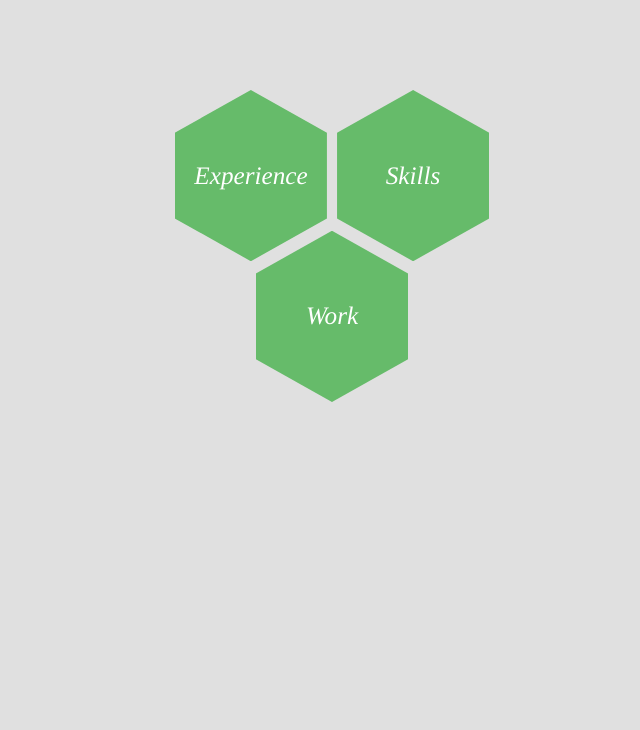
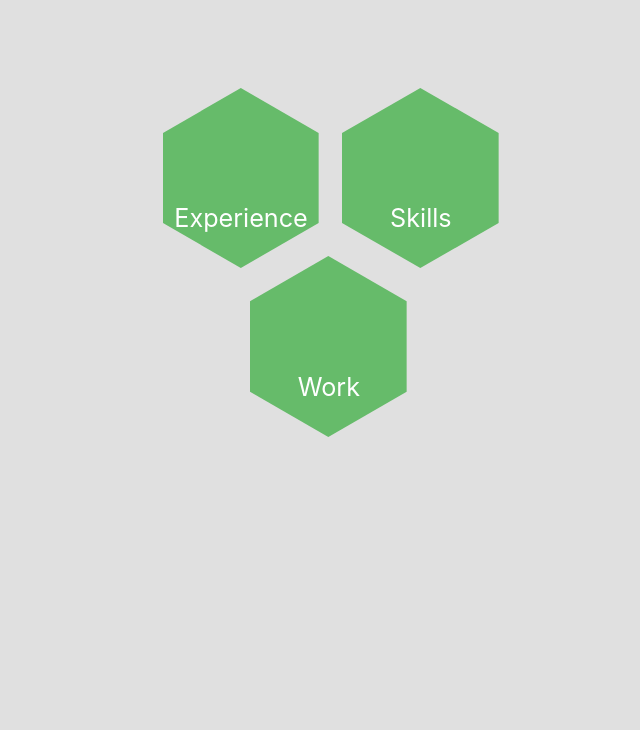
Before and after one commit to NicolasThebaud/NicolasThebaud.github.io, a plain HTML site: page index.html in a window 1280 px wide. Shown: the part 70-800 px from the top of the page, without its empty margins (308-948 px from the left). Drawn offline with nearby package versions, Linux system fonts and the light colour scheme.

Commit message:
Major update

```diff
--- a/index.html
+++ b/index.html
@@ -6,7 +6,6 @@
   <link href="https://cdnjs.cloudflare.com/ajax/libs/materialize/0.97.7/css/materialize.min.css" rel="stylesheet">
   <link rel='stylesheet' href="resources/css/style.css" />
   <link rel='stylesheet' href="resources/css/timeline.css" />
-  <link rel='stylesheet' href="resources/css/hex-grid.css" />
 
   <script type="text/javascript" src="https://code.jquery.com/jquery-2.1.1.min.js"></script>
   <script src="https://cdnjs.cloudflare.com/ajax/libs/materialize/0.97.7/js/materialize.min.js"></script>
@@ -15,51 +14,20 @@
 </head>
 
 <body class="grey lighten-2">
-	<nav class="grey lighten-2 no-shadow">
-		<div class="nav-wrapper">
-			<ul id="nav-mobile" class="nav-left">
-				<li><span href="" class="nav-item trigger-section0 grey-text text-darken-3">Experience</span></li>
-				<li><span href="" class="nav-item trigger-section1 grey-text text-darken-3">Skills</span></li>
-			</ul>
-			<ul id="nav-mobile" class="nav-right">
-				<li><span href="" class="nav-item trigger-section2 grey-text text-darken-3">Work</span></li>
-				<li><span href="" class="nav-item trigger-section3 grey-text text-darken-3">Contact</span></li>
-			</ul>
-		</div>
-	</nav>
-
 	<main class="grey lighten-2">
 		<div class="container">
-			<div class="hex-grid section-visible">
-				<div class="hex-col green lighten-1">
-					<div class="hex-content">
-						<div class="hex-hover">
-							<p class="flow-text">Experience</p>
-						</div>
-					</div>
+				<div class="hex-col">
+					<p class="flow-text white-text">Experience</p>
+					<img src="resources/img/hexagon.svg" />
 				</div>
-
-				<div class="hex-col green lighten-1">
-					<div class="hex-content">
-						<div class="hex-hover">
-							<p class="flow-text">Skills</p>
-						</div>
-					</div>
+				<div class="hex-col">
+					<p class="flow-text white-text">Skills</p>
+					<img src="resources/img/hexagon.svg" />
 				</div>
-
-				<div class="hex-col hidden">
-					<div class="hex-content">
-					</div>
+				<div class="hex-col">
+					<p class="flow-text white-text">Work</p>
+					<img src="resources/img/hexagon.svg" />
 				</div>
-
-				<div class="hex-col green lighten-1">
-					<div class="hex-content">
-						<div class="hex-hover">
-							<p class="flow-text">Work</p>
-						</div>
-					</div>
-				</div>
-			</div>
 		</div>
 	</main>
 
@@ -67,9 +35,9 @@
       (function() {
         'use strict'
 
-        $(document).on('click', '.hex-content', function() {
-        	var links = ['experience.html', 'skills.html', 'contact.html', 'work.html']
-        	window.location = links[$('.hex-content').index(this)]
+        $(document).on('click', '.hex-col', function() {
+        	var links = ['experience.html', 'skills.html', 'work.html']
+        	window.location = links[$('.hex-col').index(this)]
         })
 
         $(document).on('click', '.nav-item', function() {
@@ -78,15 +46,5 @@
         })
       })()
     </script>
-
-    <!-- <div>
-    	<div style="position: absolute; left: 25%; top: 0; width: 1px; height: 100vh; background: crimson"></div>
-    	<div style="position: absolute; left: 50%; top: 0; width: 1px; height: 100vh; background: crimson"></div>
-    	<div style="position: absolute; left: 75%; top: 0; width: 1px; height: 100vh; background: crimson"></div>
-
-    	<div style="position: absolute; left: 0; top: 25%; width: 100vw; height: 1px; background: crimson"></div>
-    	<div style="position: absolute; left: 0; top: 50%; width: 100vw; height: 1px; background: crimson"></div>
-    	<div style="position: absolute; left: 0; top: 75%; width: 100vw; height: 1px; background: crimson"></div>
-    </div> -->
   </body>
 </html>
--- a/resources/css/hex-grid.css
+++ /dev/null
@@ -1,119 +0,0 @@
-@-moz-document url-prefix() {
-  .hex-col {
-    border-radius: 50% !important;
-    margin-top: 0 !important;
-  }
-}
-
-.hex-grid {
-  padding: 60px;
-  padding-top: 10vh;
-  margin: 0 auto;
-  max-width: 1200px;
-  transition: opacity .5s;
-}
-
-.hex-col {
-  position: relative;
-  margin-top: -6%;
-  margin-right: 1%;
-  margin-left: 1%;
-  width: 30%;
-  float: left;
-  overflow: hidden;
-  -webkit-clip-path: polygon(50% 0, 100% 25%, 100% 75%, 50% 100%, 0 75%, 0 25%);
-  clip-path: polygon(50% 0, 100% 25%, 100% 75%, 50% 100%, 0 75%, 0 25%);
-  -webkit-shape-outside: polygon(50% 0, 100% 25%, 100% 75%, 50% 100%, 0 75%, 0 25%);
-}
-
-.hex-col:before {
-  display: block;
-  padding-top: 112.5%;
-  content: '';
-}
-
-.hex-col:nth-child(1), .hex-col:nth-child(2) {
-  margin-top: 0;
-}
-
-.hex-col:nth-child(7n - 1), .hex-col:nth-child(1) {
-  margin-left: 19%;
-}
-
-.hex-col:nth-child(4n - 1) {
-  margin-left: 3%;
-}
-
-.hex-content {
-  position: absolute;
-  top: 0;
-  right: 0;
-  bottom: 0;
-  left: 0;
-  cursor: pointer;
-  background-position: center center;
-  background-size: cover;
-  overflow: hidden;
-  -webkit-clip-path: polygon(50% 0, 100% 25%, 100% 75%, 50% 100%, 0 75%, 0 25%);
-  clip-path: polygon(50% 0, 100% 25%, 100% 75%, 50% 100%, 0 75%, 0 25%);
-}
-.hex-content:before, .hex-content:after {
-  position: absolute;
-  top: 0;
-  right: 0;
-  bottom: 0;
-  left: 0;
-  content: '';
-  opacity: 0;
-  transition: opacity 0.5s;
-}
-
-.hex-hover {
-  position: absolute;
-  top: 50%;
-  left: 50%;
-  width: 100%;
-  opacity: 0;
-  text-align: center;
-  color: white;
-  will-change: transform;
-  backface-visibility: hidden;
-  transform: translate(-50%, -50%) scale(0.9);
-  transition: all 0.5s;
-  -webkit-shape-outside: polygon(50% 0, 100% 25%, 100% 75%, 50% 100%, 0 75%, 0 25%);
-  shape-outside: polygon(50% 0, 100% 25%, 100% 75%, 50% 100%, 0 75%, 0 25%);
-  -moz-shape-outside: polygon(50% 0, 100% 25%, 100% 75%, 50% 100%, 0 75%, 0 25%);
-}
-
-/*.hex-col:hover*/ .hex-content:before,
-/*.hex-col:hover*/ .hex-content:after,
-/*.hex-col:hover*/ .hex-hover {
-  opacity: 1;
-}
-/* .hex-col:hover */ .hex-hover {
-  transform: translate(-50%, -50%) scale(1);
-}
-
-.hex-col p {
-  font-family: 'Times';
-  font-style: italic;
-}
-
-/*h2 {
-  font-size: 32px;
-}
-h2:before, h2:after {
-  display: inline-block;
-  margin: 0 0.5em;
-  width: 0.75em;
-  height: 0.03em;
-  background: white;
-  content: '';
-  vertical-align: middle;
-  transition: all 0.3s;
-}*/
-
-.desc {
-  letter-spacing: 0.1em;
-  font-variant: small-caps;
-}
--- a/resources/css/style.css
+++ b/resources/css/style.css
@@ -1,6 +1,7 @@
-.bold { font-weight: bold; }
+.bold { font-weight: 400; }
 
-main { padding: 0; margin-top: 10vh;/*overflow: hidden;*/ }
+main { padding: 0; margin-top: 15vh;/*overflow: hidden;*/ }
+main.no-pad { margin-top: 2vh; }
 @media only screen and (min-width: 601px) { main { padding: 0 5vw; } }
 @media only screen and (min-width: 993px) { main { padding: 0 10vw; } }
 @media only screen and (min-width: 1280px) { main { padding: 0 15vw; } }
@@ -51,6 +52,7 @@ main .main-section.small-pad {
   border-width: 0 1px 0 1px;
 }
 
+.card-tech>.card-image { cursor: pointer; }
 .card-tech+.tech-desc {
   position: relative;
   opacity: 0;
@@ -98,3 +100,31 @@ hr.fancy {
   margin-top: 4em !important;
   margin-bottom: 4em !important;
 }
+
+.hex-col {
+  position: relative;
+  display: inline-block;
+  width: 25%;
+  cursor: pointer;
+}
+.hex-col>img {
+  position: relative;
+  width: 100%;
+}
+.hex-col>p {
+  position: relative;
+  margin: 0;
+  top: 150px;
+  z-index: 1;
+  width: 100%;
+  text-align: center;
+  user-select: none;
+}
+
+.hex-col:nth-child(1) { margin-left: 23%; margin-right: 2%; }
+.hex-col:nth-child(2) { margin-left: 1%; }
+.hex-col:nth-child(3) { margin-left: 37%; margin-top: -9%; }
+
+.mail-show { display: none; }
+
+.text-sm { font-size: 1.3rem; }
```
Also changed, not shown: contact.html (+14 -7 lines), experience.html (+19 -9 lines), skills.html (+38 -35 lines), work.html (+7 -6 lines), resources/img/Java-3.gif (deleted), resources/img/bg.jpg (deleted), resources/img/css.png (added), resources/img/hexagon.svg (added), resources/img/html_css.png (deleted), resources/img/leaf.png (deleted), resources/img/mongo.png (deleted), resources/img/nodejs.png (deleted).
